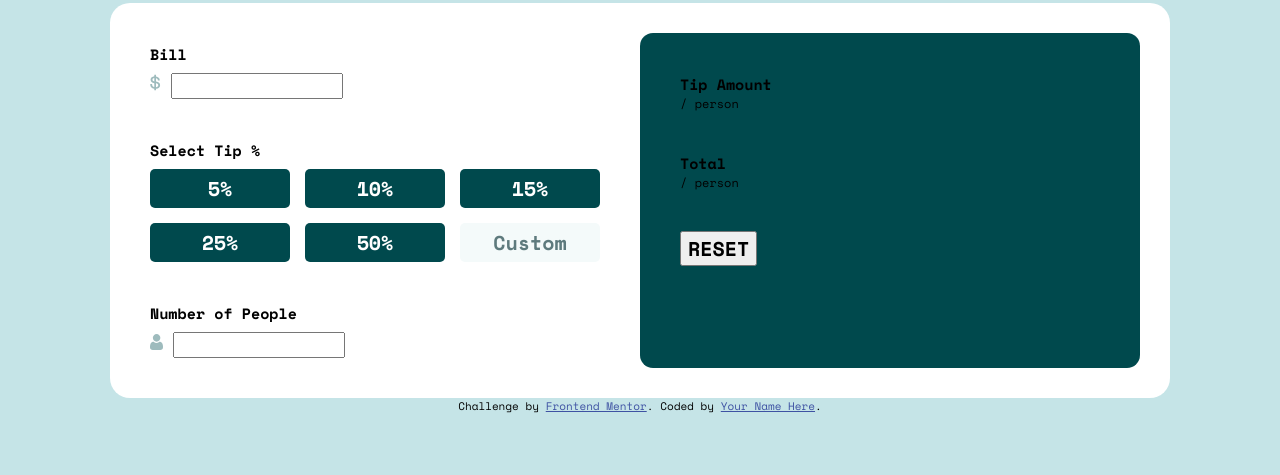
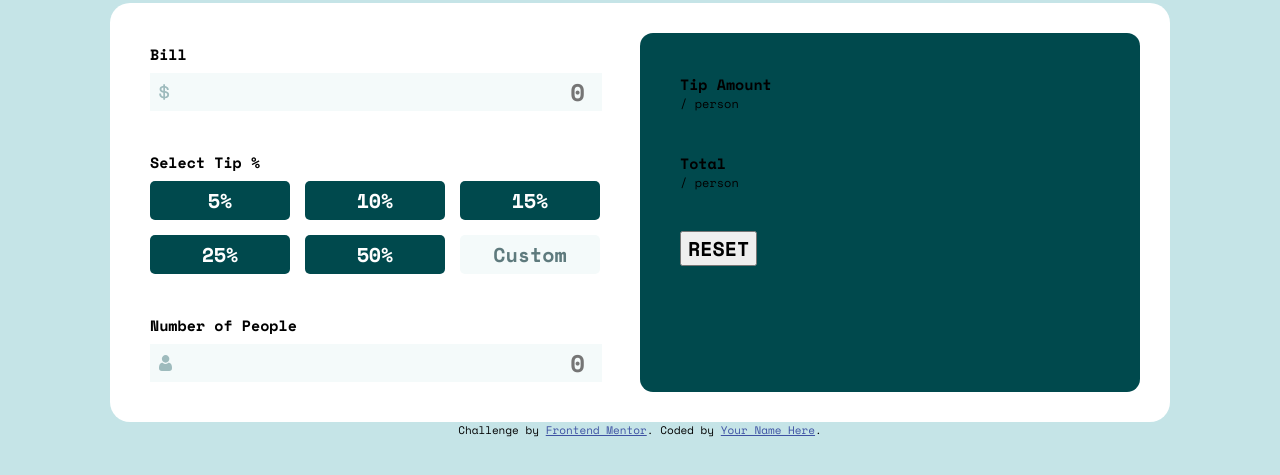
Before and after one commit to alex-robert-fr/tip-calculator-app, a plain HTML site: page index.html in a window 1280 px wide. Shown: the part 65-540 px from the top of the page. Drawn offline with nearby package versions, Linux system fonts and the light colour scheme.

Commit message:
Style inputs

```diff
--- a/index.html
+++ b/index.html
@@ -18,9 +18,9 @@
     <div id="calculation">
       <section id="bill">
         <h3>Bill</h3>
-        <div>
+        <div class="input">
           <img src="./images/icon-dollar.svg" alt="dollard">
-          <input type="number" name="bill">
+          <input type="number" name="bill" placeholder="0">
         </div>
       </section>
       <section id="tip">
@@ -36,9 +36,9 @@
       </section>
       <section id="people">
         <h3>Number of People</h3>
-        <div>
+        <div class="input">
           <img src="./images/icon-person.svg" alt="person">
-          <input type="number" name="people">
+          <input type="number" name="people" placeholder="0">
         </div>
       </section>
     </div>
--- a/styles.css
+++ b/styles.css
@@ -75,7 +75,27 @@ main{
   background-color: var(--light-grayish-cyan);
   color: var(--dark-grayish-cyan);
 }
-
+/*input*/
+.input{
+  position: relative;
+  width: 100%;
+}
+.input > img{
+  position: absolute;
+  left: 2%;
+  top: 50%;
+  transform: translateY(-50%);
+}
+.input > input{
+  width: calc(100% - 30px);
+  font-size: 24px;
+  font-weight: 700;
+  color: var(--light-dark-grayish-cyan);
+  border: none;
+  background-color: var(--light-grayish-cyan);
+  padding-left: 30px;
+  text-align: right;
+}
 /*result*/
 #result{
   background-color: var(--very-dark-cyan);
```
